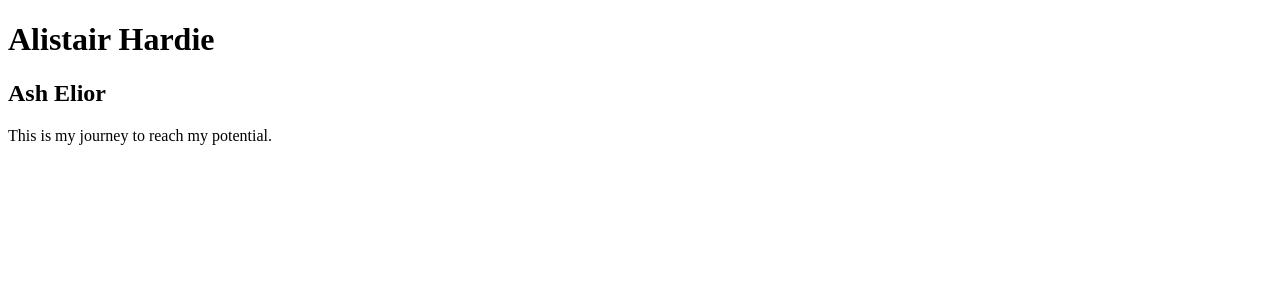
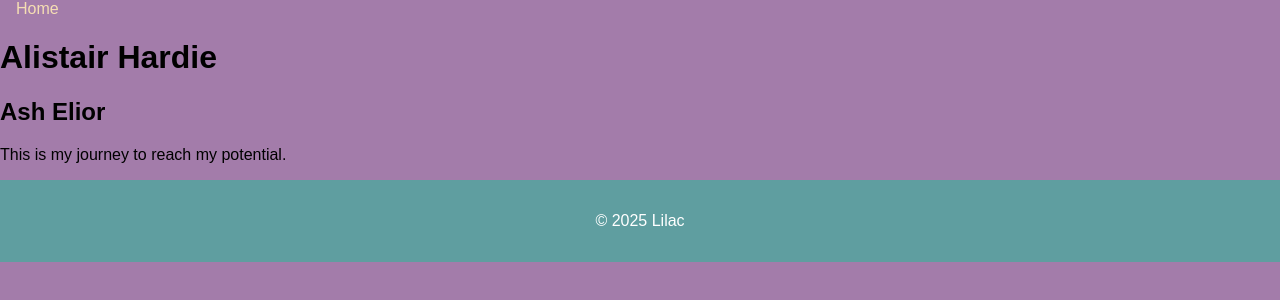
Before and after one commit to TheLilacAsh/TheLilacAsh.github.io, a plain HTML site: page index.html in a window 1280 px wide. Drawn offline with Linux system fonts and the light colour scheme.

Commit message:
CSS and Index standard

```diff
--- /dev/null
+++ b/CSS/styles.css
@@ -0,0 +1,20 @@
+body {
+    font-family: Arial, Helvetica, sans-serif;
+    margin: 0;
+    padding: 0;
+    background-color: #a37caa;
+    color: black;
+}
+
+header, footer {
+    background-color: cadetblue;
+    color: white;
+    padding: 1rem;
+    text-align: center;
+}
+
+nav a {
+    color: wheat;
+    margin: 0 1rem;
+    text-decoration: none;
+}
--- a/index.html
+++ b/index.html
@@ -1,11 +1,25 @@
 <!DOCTYPE html>
-<html>
+<html lang="en">
     <head>
+        <meta charset="UTF-8" />
+        <meta name="viewport" content="width=device-width, intial-scale=1.0" />
         <title>The Lilac Website</title>
+        <link rel="stylesheet" href="CSS/styles.css" />
     </head>
     <body>
+        <nav>
+            <a href="index.html">Home</a>
+        </nav>
         <h1> Alistair Hardie </h1>
         <h2> Ash Elior </h2>
+    </body>
+    <main>
         <p> This is my journey to reach my potential. </p>
-    </body>
+    </main>
+
+    <footer>
+        <p>&copy; 2025 Lilac</p>
+    </footer>
+
+    <script src="JS/script.js"></script>
 </html>
```
Also changed, not shown: JS/script.js (added).
